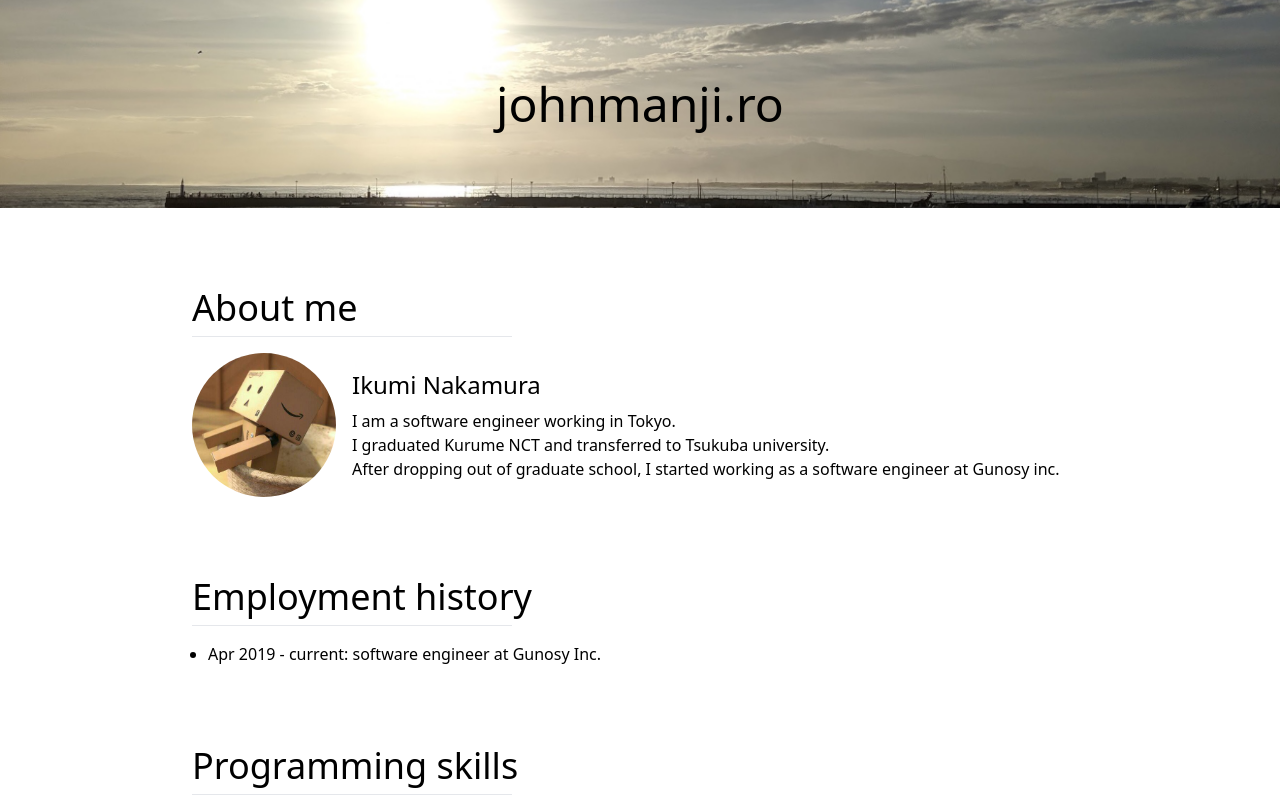
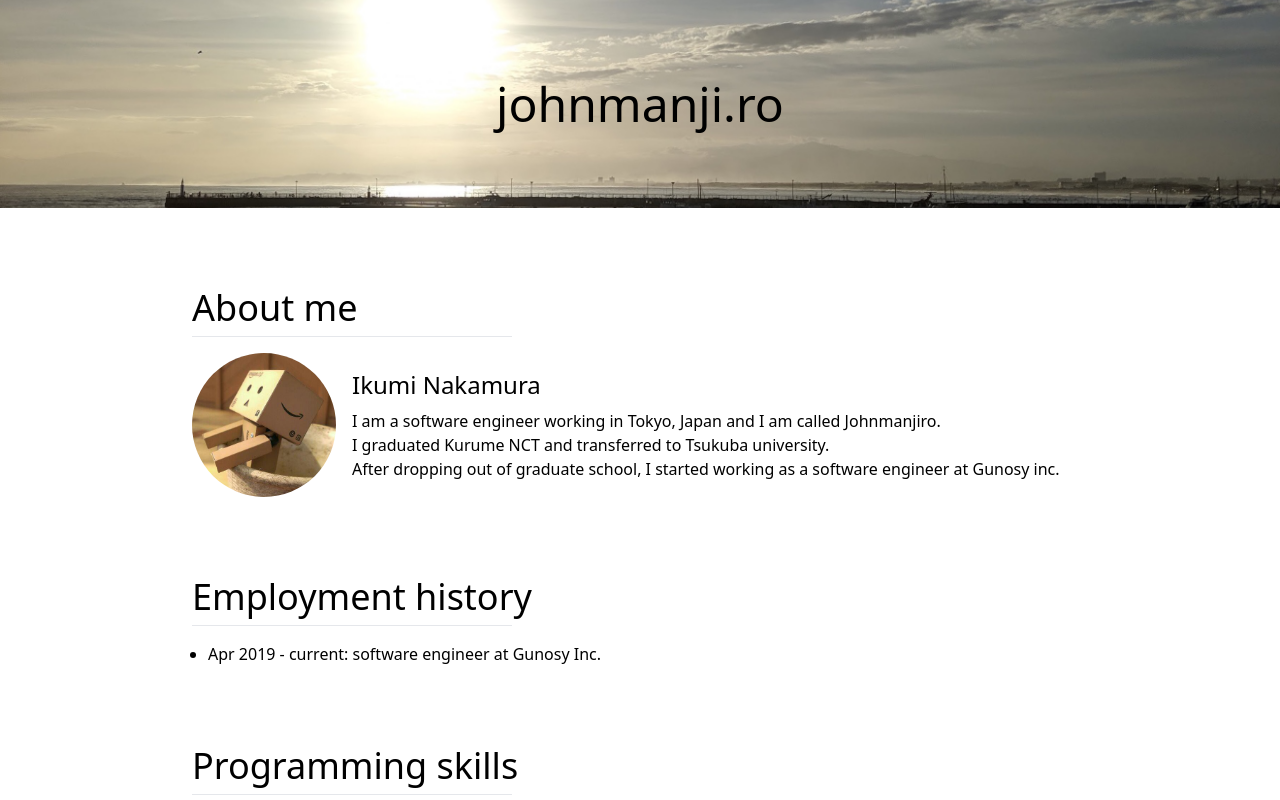
Before and after one commit to johnmanjiro13/johnmanji.ro, a Next.js app: page / in a window 1280 px wide. Shown: the top 800 px of the page. Built offline with nearby package versions, Linux system fonts and the light colour scheme.

Commit message:
feat: what is johnmanjiro

```diff
--- a/pages/index.tsx
+++ b/pages/index.tsx
@@ -42,7 +42,8 @@ const Index: React.FC = () => {
             <div className="ml-4 mt-4">
               <h2 className="text-2xl mb-2">{MY_NAME}</h2>
               <p>
-                I am a software engineer working in Tokyo.
+                I am a software engineer working in Tokyo, Japan and I am called
+                Johnmanjiro.
                 <br />
                 I graduated Kurume NCT and transferred to Tsukuba university.
                 <br />
```
